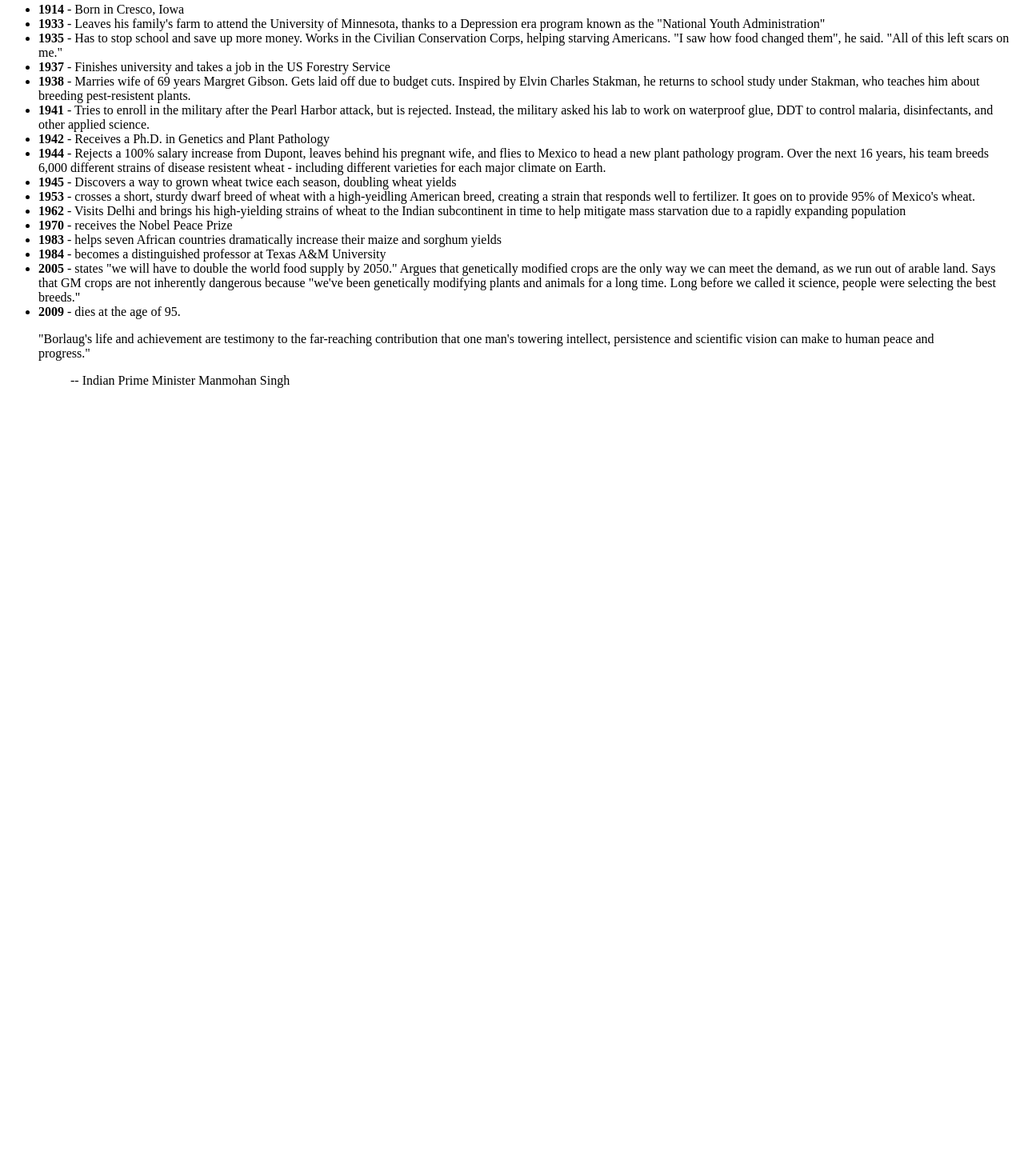
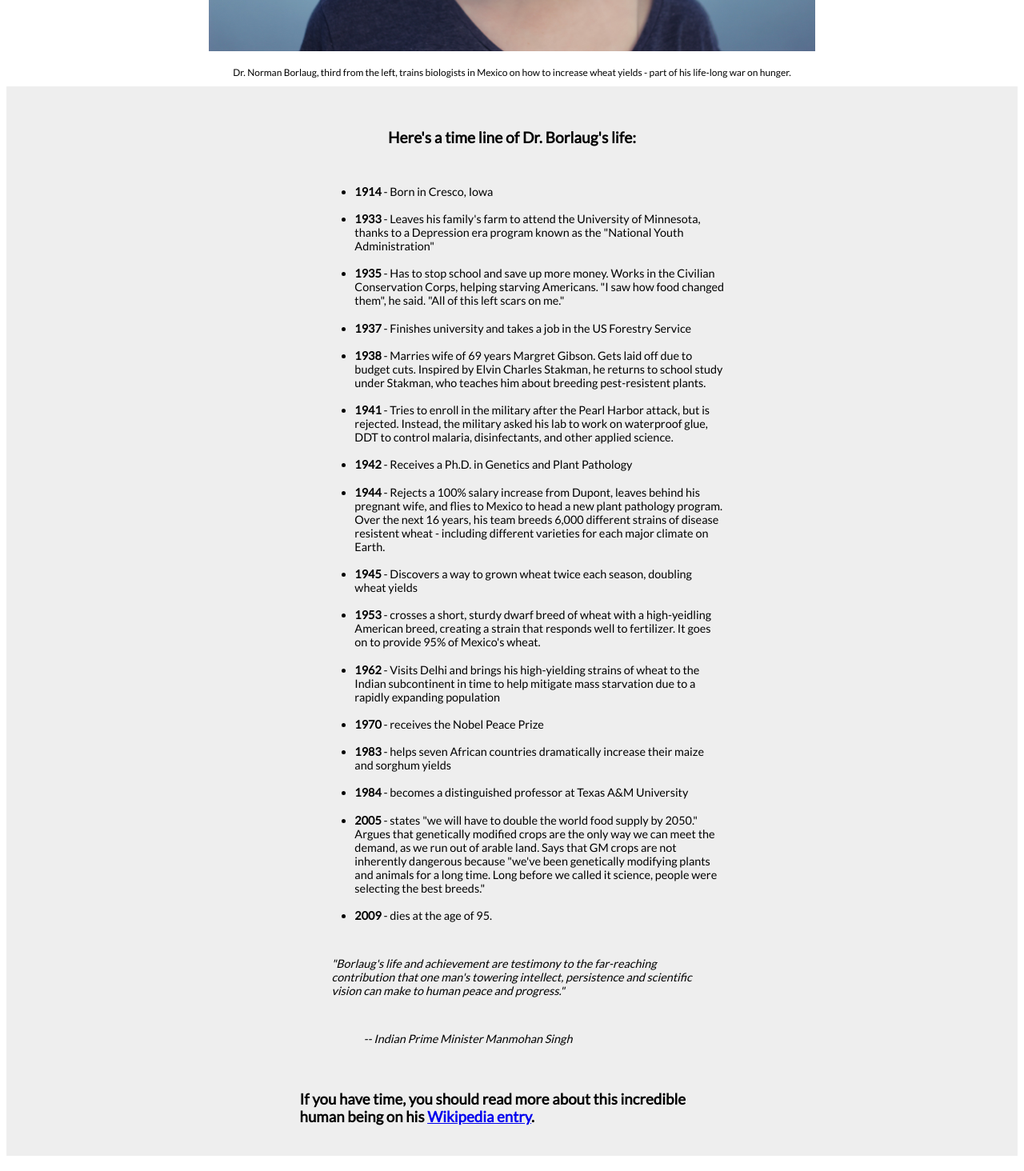
Before and after one commit to AmaduKamara/amadu-john-htmlproject, a plain HTML site: page index.html in a window 1280 px wide. Shown: the part 616-2080 px from the top of the page at 80% size. Before the commit the page ends 1117 px from the top, so only its background shows below. Drawn offline with Linux system fonts and the light colour scheme.

Commit message:
Added styling

```diff
--- a/css/style.css
+++ b/css/style.css
@@ -0,0 +1,66 @@
+body {
+  font-family: "Lato", sans-serif;
+  font-size: 0.9rem;
+}
+
+#main {
+  background-color: #eeeeee;
+  margin-top: 20px;
+  padding-top: 20px;
+}
+
+#main #title,
+p {
+  text-align: center;
+}
+
+#img-div {
+  background-color: #fff;
+}
+
+#img-div {
+  width: 100%;
+  text-align: center;
+}
+
+#image {
+  width: 60%;
+  margin-top: 30px;
+}
+
+#img-caption {
+  padding-bottom: 10px;
+}
+
+#tribute-info {
+  width: 42%;
+  margin: auto;
+  padding-top: 1.5em;
+}
+
+#tribute-info h2 {
+  font-size: 1.2rem;
+  text-align: center;
+  margin-bottom: 2.5em;
+}
+
+ul{
+  margin-left: 2em;
+}
+
+ul li {
+  margin-bottom: 1.2em;
+}
+
+blockquote{
+  margin-top: 3em;
+  font-style: italic;
+}
+
+#wikiLink{
+  font-size: 1.3em;
+  font-weight: bold;
+  margin-top: 3em;
+  padding-bottom: 2em;
+  text-align: left;
+}
--- a/index.html
+++ b/index.html
@@ -3,6 +3,12 @@
   <head>
     <meta charset="UTF-8" />
     <title>Fork Me! FCC: Test Suite Template</title>
+    <link rel="preconnect" href="https://fonts.googleapis.com" />
+    <link rel="preconnect" href="https://fonts.gstatic.com" crossorigin />
+    <link
+      href="https://fonts.googleapis.com/css2?family=Lato:wght@300;400&display=swap"
+      rel="stylesheet"
+    />
     <link rel="stylesheet" href="css/style.css" />
   </head>
 
@@ -14,7 +20,7 @@
         <img
           src="images/christopher-campbell-rDEOVtE7vOs-unsplash.jpg"
           alt=""
-          id="C"
+          id="image"
           width="600"
         />
         <p id="img-caption">
@@ -59,32 +65,44 @@
             <b>1942</b> - Receives a Ph.D. in Genetics and Plant Pathology
           </li>
           <li>
-            <b>1944</b> - Rejects a 100% salary increase from Dupont, leaves behind his pregnant wife, and flies to Mexico to head a new plant pathology program. Over the next 16 years, his team breeds 6,000 different strains of disease resistent wheat - including different varieties for each major climate on Earth.
+            <b>1944</b> - Rejects a 100% salary increase from Dupont, leaves
+            behind his pregnant wife, and flies to Mexico to head a new plant
+            pathology program. Over the next 16 years, his team breeds 6,000
+            different strains of disease resistent wheat - including different
+            varieties for each major climate on Earth.
           </li>
           <li>
-            <b>1945</b> - Discovers a way to grown wheat twice each season, doubling wheat yields
+            <b>1945</b> - Discovers a way to grown wheat twice each season,
+            doubling wheat yields
           </li>
           <li>
-            <b>1953</b> - crosses a short, sturdy dwarf breed of wheat with a high-yeidling American breed, creating a strain that responds well to fertilizer. It goes on to provide 95% of Mexico's wheat.
+            <b>1953</b> - crosses a short, sturdy dwarf breed of wheat with a
+            high-yeidling American breed, creating a strain that responds well
+            to fertilizer. It goes on to provide 95% of Mexico's wheat.
           </li>
           <li>
-            <b>1962</b> - Visits Delhi and brings his high-yielding strains of wheat to the Indian subcontinent in time to help mitigate mass starvation due to a rapidly expanding population
+            <b>1962</b> - Visits Delhi and brings his high-yielding strains of
+            wheat to the Indian subcontinent in time to help mitigate mass
+            starvation due to a rapidly expanding population
+          </li>
+          <li><b>1970</b> - receives the Nobel Peace Prize</li>
+          <li>
+            <b>1983</b> - helps seven African countries dramatically increase
+            their maize and sorghum yields
           </li>
           <li>
-            <b>1970</b> - receives the Nobel Peace Prize
+            <b>1984</b> - becomes a distinguished professor at Texas A&M
+            University
           </li>
           <li>
-            <b>1983</b> - helps seven African countries dramatically increase their maize and sorghum yields
+            <b>2005</b> - states "we will have to double the world food supply
+            by 2050." Argues that genetically modified crops are the only way we
+            can meet the demand, as we run out of arable land. Says that GM
+            crops are not inherently dangerous because "we've been genetically
+            modifying plants and animals for a long time. Long before we called
+            it science, people were selecting the best breeds."
           </li>
-          <li>
-            <b>1984</b>  - becomes a distinguished professor at Texas A&M University
-          </li>
-          <li>
-            <b>2005</b>  - states "we will have to double the world food supply by 2050." Argues that genetically modified crops are the only way we can meet the demand, as we run out of arable land. Says that GM crops are not inherently dangerous because "we've been genetically modifying plants and animals for a long time. Long before we called it science, people were selecting the best breeds."
-          </li>
-          <li>
-            <b>2009</b> - dies at the age of 95.
-          </li>
+          <li><b>2009</b> - dies at the age of 95.</li>
         </ul>
         <blockquote>
           "Borlaug's life and achievement are testimony to the far-reaching
@@ -92,6 +110,13 @@
           scientific vision can make to human peace and progress." <br />
           <blockquote>-- Indian Prime Minister Manmohan Singh</blockquote>
         </blockquote>
+        <p id="wikiLink">
+          If you have time, you should read more about this incredible human
+          being on his
+          <a href="https://en.wikipedia.org/wiki/Norman_Borlaug" target="_blank"
+            >Wikipedia entry</a
+          >.
+        </p>
       </div>
     </div>
     <script src="https://cdn.freecodecamp.org/testable-projects-fcc/v1/bundle.js"></script>
```
